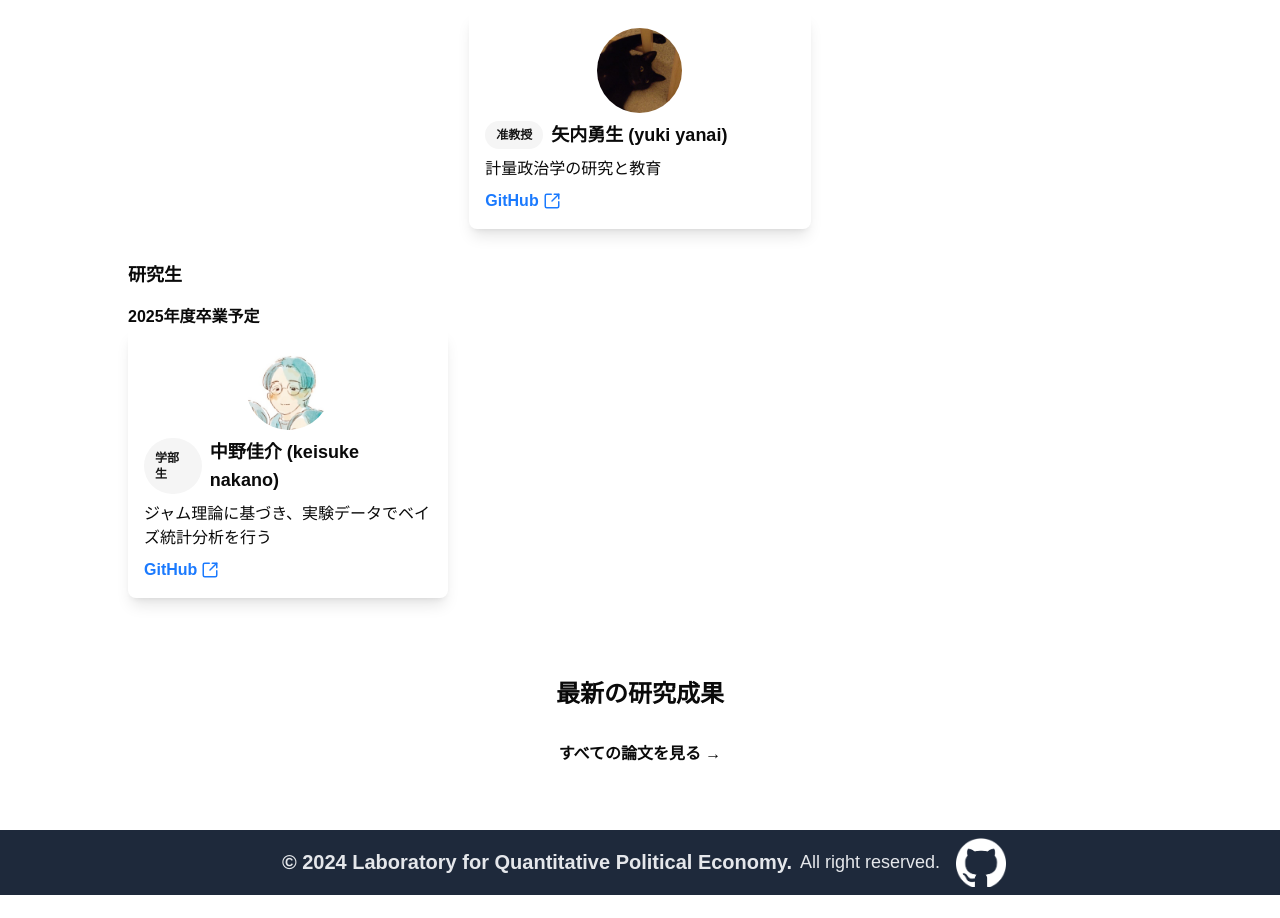
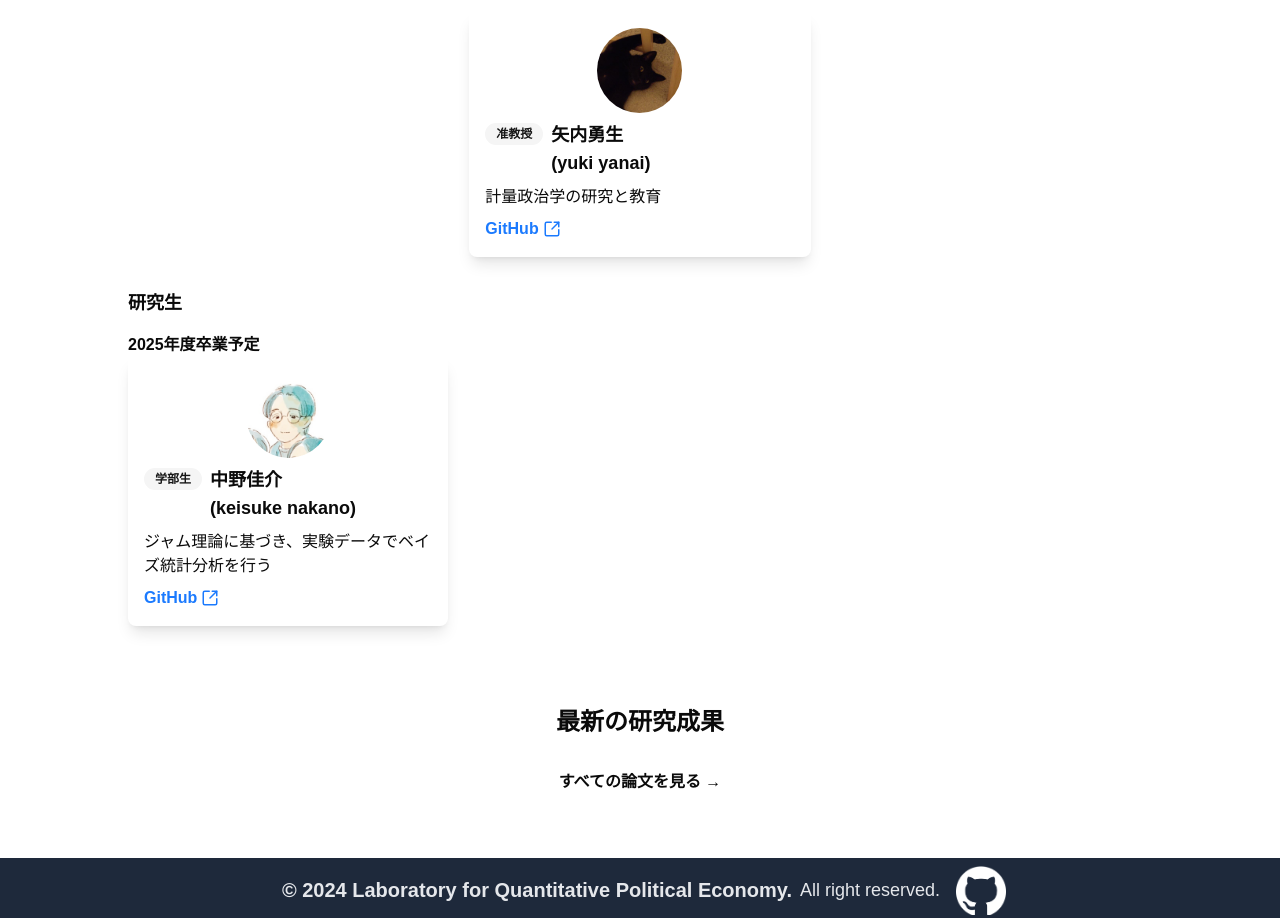
Before and after one commit to Yanai-Lab/Yanai-Lab.github.io, a Next.js app: page / in a window 1280 px wide. Shown: the part 1000-1918 px from the top of the page. Before the commit the page ends 1895 px from the top, so only its background shows below. Built offline with nearby package versions, Linux system fonts and the light colour scheme.

Commit message:
modified member component, add nameRomaji

```diff
--- a/components/landing.tsx
+++ b/components/landing.tsx
@@ -77,6 +77,7 @@ const Landing = () => {
                   <Member
                     key={index}
                     name={member.name}
+                    nameRomaji={member.nameRomaji}
                     position={member.position}
                     image={member.image}
                     description={member.description}
@@ -99,6 +100,7 @@ const Landing = () => {
                       <div key={index} className="rounded-lg shadow-lg">
                         <Member
                           name={student.name}
+                          nameRomaji={student.nameRomaji}
                           position={student.position}
                           image={student.image}
                           description={student.description}
--- a/components/member.tsx
+++ b/components/member.tsx
@@ -7,6 +7,7 @@ import {
 
 interface MemberType {
   name: string,
+  nameRomaji: string,
   position: string,
   image: string,
   github: string,
@@ -15,6 +16,7 @@ interface MemberType {
 
 export default function Member({
   name,
+  nameRomaji,
   position,
   image,
   description,
@@ -30,9 +32,12 @@ export default function Member({
         className="rounded-full mx-auto"
       />
       <div className="flex space-x-2 mt-2">
-        <Badge variant="secondary">{position}</Badge>
+        <div className="">
+          <Badge variant="secondary">{position}</Badge>
+        </div>
         <div className="text-lg font-bold">
-          {name}
+          <p>{name}</p>
+          <p>({nameRomaji})</p>
         </div>
       </div>
       <div className="my-2">
--- a/data/menbers.ts
+++ b/data/menbers.ts
@@ -1,6 +1,7 @@
 export const members = [
   {
-    name: "矢内勇生 (yuki yanai)",
+    name: "矢内勇生",
+    nameRomaji: "yuki yanai",
     position: "准教授",
     image: "yukiyanai.jpeg",
     description: "計量政治学の研究と教育",
@@ -9,6 +10,7 @@ export const members = [
 
   /*
     name:           名前,
+    nameRomaji:     ローマ字表記の名前,
     position:       役職,
     image:          アイコンのファイル名(`/public/imgs/icons/`へ保存しておく),
     description:    紹介,
@@ -17,7 +19,8 @@ export const members = [
   */
 
   {
-    name: "中野佳介 (keisuke nakano)",
+    name: "中野佳介",
+    nameRomaji: "keisuke nakano",
     position: "学部生",
     image: "keisukenakano.png",
     description: "ジャム理論に基づき、実験データでベイズ統計分析を行う",
```
